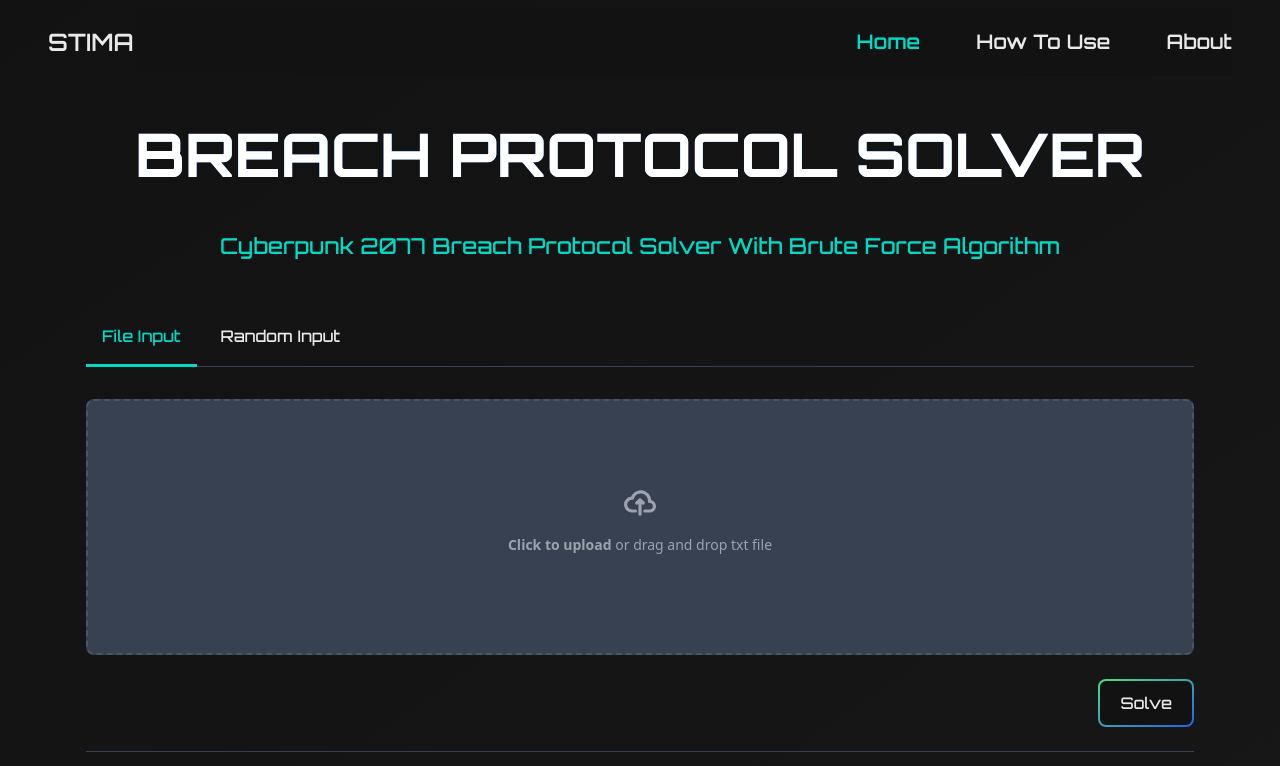
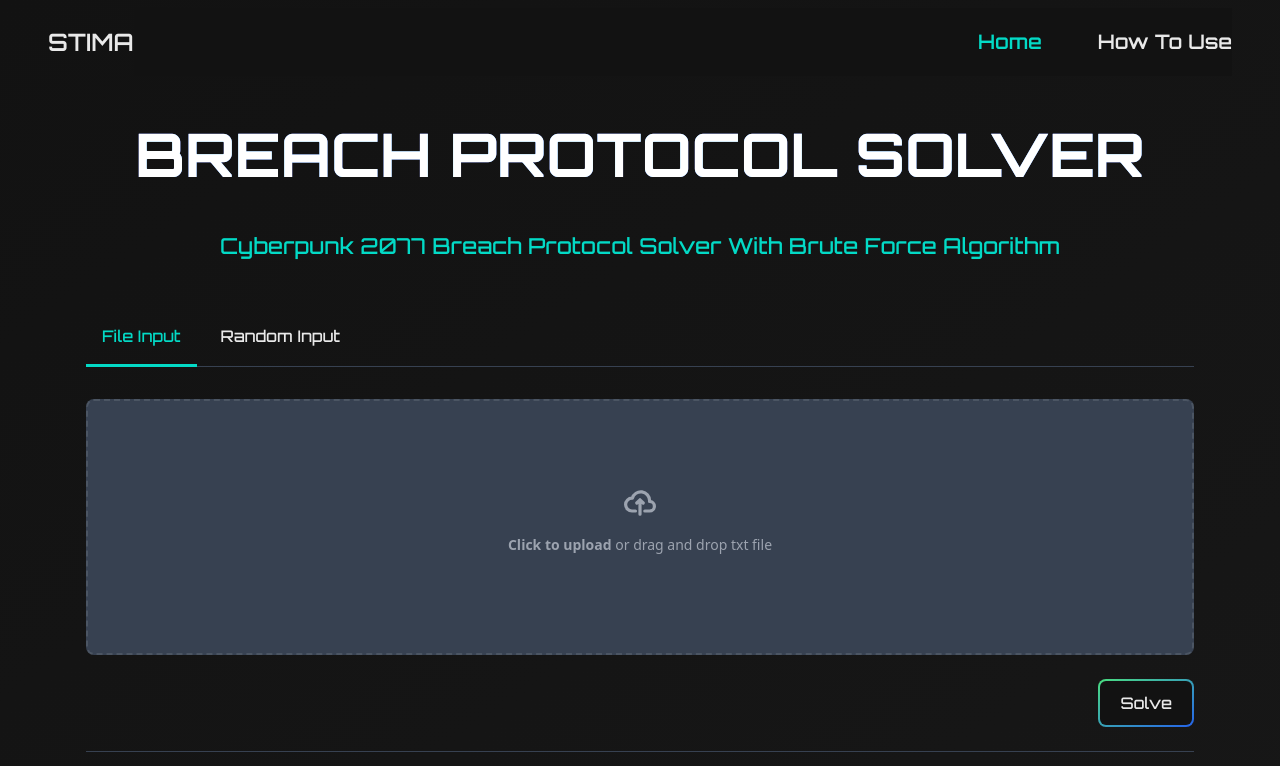
Before and after one commit to ninoaddict/Tucil1_13522068, a Next.js app in the folder src/breach-protocol/: page / in a window 1280 px wide. Shown: the top 766 px of the page. Built offline with nearby package versions, Linux system fonts and the light colour scheme; a web font is replaced by a local one.

Commit message:
fix: max point

```diff
--- a/src/breach-protocol/app/lib/actions.ts
+++ b/src/breach-protocol/app/lib/actions.ts
@@ -1,6 +1,5 @@
 "use server";
 
-import { revalidatePath } from "next/cache";
 import runBruteForce from "./bruteforce";
 import { formatCoordinates, readRawData } from "./util";
 import { random } from "./util";
--- a/src/breach-protocol/app/ui/nav-links.tsx
+++ b/src/breach-protocol/app/ui/nav-links.tsx
@@ -8,7 +8,6 @@
 const links = [
   { name: "Home", href: "/" },
   { name: "How To Use", href: "/how-to-use" },
-  { name: "About", href: "/about" },
 ];
 
 export default function NavLinks() {
--- a/src/breach-protocol/app/ui/result.tsx
+++ b/src/breach-protocol/app/ui/result.tsx
@@ -57,7 +57,7 @@
             <div
               className={`${orbitron.className} text-onBackground font-semibold lg`}
             >
-              {maxPoint}
+              {coordinates.length > 0 ? maxPoint : "No Solution Exist"}
             </div>
             <div
               className={`${orbitron.className} text-secondary font-semibold lg`}
```
